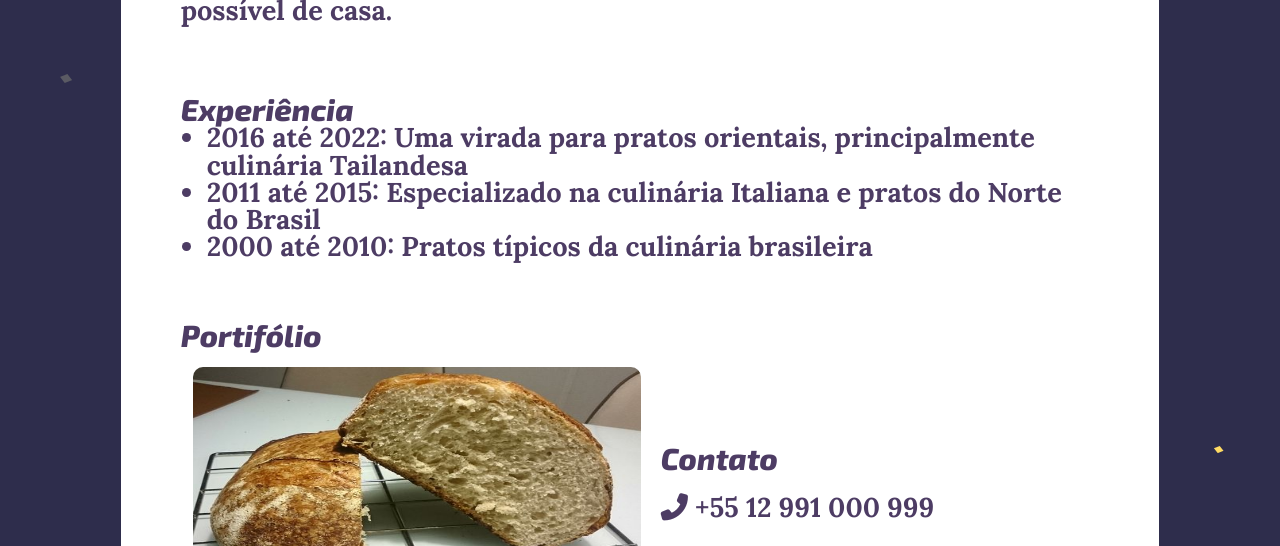
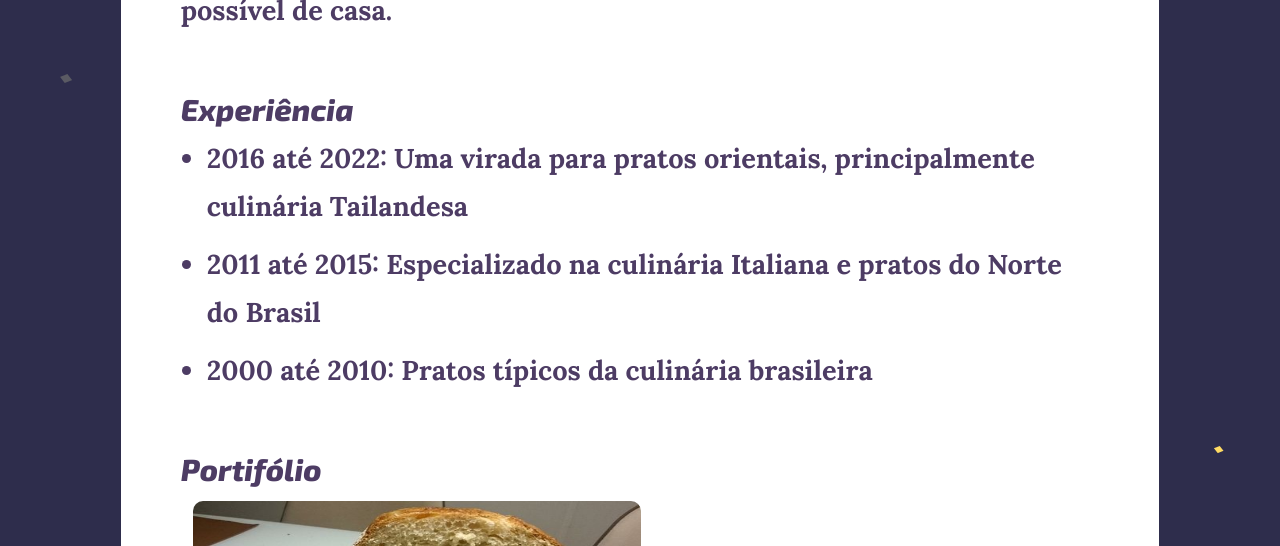
Before and after one commit to Rdemora2/D2.5---Pag_Pessoal, a plain HTML site: page Index.html in a window 1280 px wide. Shown: the part 1170-1716 px from the top of the page. Drawn offline with Linux system fonts and the light colour scheme.

Commit message:
Projeto finalizado

```diff
--- a/style.css
+++ b/style.css
@@ -119,7 +119,7 @@ a {
   margin-right: 20px;
 }
 
-.lista2 {
+.lista {
   line-height: 3rem;
   padding-top: 10px;
 }
```
